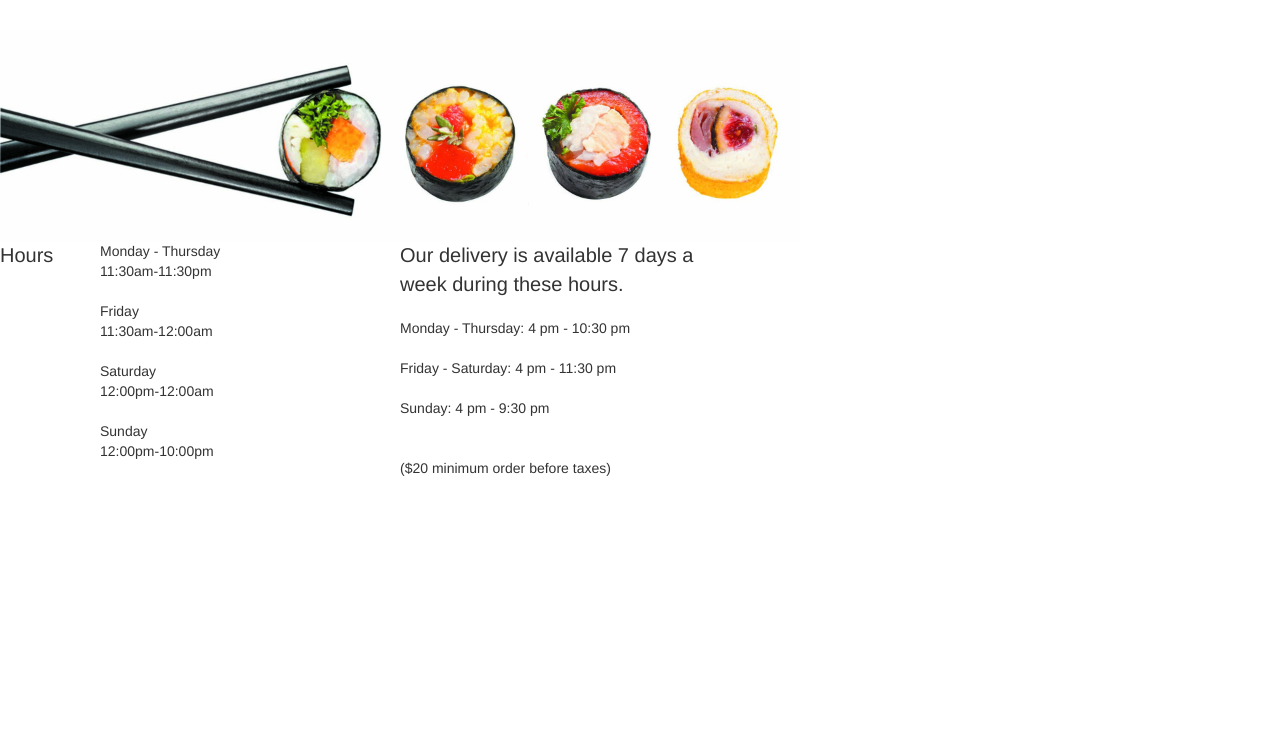
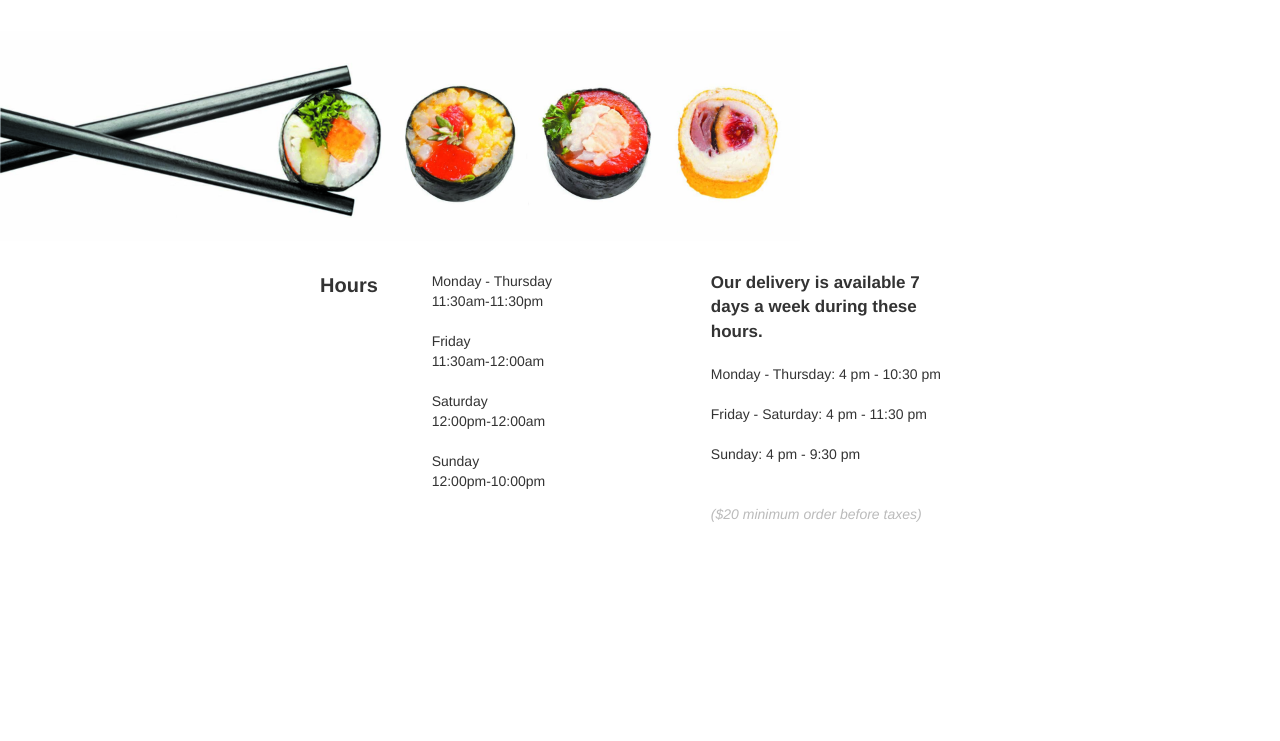
Before and after one commit to yeahjin724/yeahjin724.github.io, a plain HTML site: page about.html in a window 1280 px wide. Shown: the part 59-800 px from the top of the page. Drawn offline with Linux system fonts and the light colour scheme.

Commit message:
Friday/Aug.21

```diff
--- a/about.html
+++ b/about.html
@@ -23,12 +23,12 @@
     				        <span class="icon-bar"></span>
     				        <span class="icon-bar"></span>
        					   </button>
-     				     <a class="navbar-brand" href="#">SUSHI ON BLOOR</a>
+     				     <a class="navbar-brand" href="index.html">SUSHI ON BLOOR</a>
         				</div>
 
         			<div class="collapse navbar-collapse" id="bs-example-navbar-collapse-1">
          			 	<ul class="nav navbar-nav navbar-right">
-    	     			 	<li><a href="sushi.html">HOME</a></li>
+    	     			 	<li><a href="index.html">HOME</a></li>
     	     			 	<li><a href="about.html">ABOUT</a></li>
     	     			 	<li><a href="Menu.html">MENU</a></li>
     			     	</ul>
@@ -36,23 +36,32 @@
     			</div>
     </nav>
 
-
-
     <img class="chopstick" src="images/chopstick.jpg">
 
+    <div class="container">
 
-    <div class="about">
-      <p class="lefthours">Hours</p>
+      <section class="row test">
+          <div class="col-xs-2 box">Hours</div>
 
-      <p class="righthours"> Monday - Thursday <br>11:30am-11:30pm <br><br> Friday <br>11:30am-12:00am <br><br>Saturday <br> 12:00pm-12:00am <br><br> Sunday <br> 12:00pm-10:00pm</p>
+          <div class="col-xs-5 box">Monday - Thursday <br>11:30am-11:30pm <br><br> Friday <br>11:30am-12:00am <br><br>Saturday <br> 12:00pm-12:00am <br><br> Sunday <br> 12:00pm-10:00pm</div>
 
-      <p class="delivery"><span class="large">Our delivery is available 7 days a week during these hours.</span> <br><br> Monday - Thursday: 4 pm - 10:30 pm
-      <br><br>Friday - Saturday: 4 pm - 11:30 pm
-      <br><br>Sunday: 4 pm - 9:30 pm <br><br><br>($20 minimum order before taxes)
+          <div class="col-sm-5 box"> <span class="large"> Our delivery is available 7 days a week during these hours.</span> <br><br> Monday - Thursday: 4 pm - 10:30 pm
+          <br><br>Friday - Saturday: 4 pm - 11:30 pm
+          <br><br>Sunday: 4 pm - 9:30 pm <br><br><br><span class="italic">($20 minimum order before taxes)</span></div>
 
-</p>
+      </section>
+
+   <!--  <div class="about">
+        <p class="lefthours">Hours</p>
+
+        <p class="righthours"> Monday - Thursday <br>11:30am-11:30pm <br><br> Friday <br>11:30am-12:00am <br><br>Saturday <br> 12:00pm-12:00am <br><br> Sunday <br> 12:00pm-10:00pm</p>
+
+        <p class="delivery"><span class="large">Our delivery is available 7 days a week during these hours.</span> <br><br> Monday - Thursday: 4 pm - 10:30 pm
+        <br><br>Friday - Saturday: 4 pm - 11:30 pm
+        <br><br>Sunday: 4 pm - 9:30 pm <br><br><br>($20 minimum order before taxes)
+        </p>
+    </div> -->
     </div>
-
 
 
 
--- a/css/styles.css
+++ b/css/styles.css
@@ -1,51 +1,45 @@
 @font-face {
 	font-family: azedo;
 	src: url(Azedo-Light.otf);
+}
+@font-face {
 	font-family:azedobold;
 	src: url(Azedo-Bold.otf);
 }
+@font-face {
+	font-family: origin_light;
+	src: url(Origin-Light.ttf);
+}
+@font-face {
+	font-family: origin_bold;
+	src: url(Origin-Bold.ttf);
+}
+@font-face {
+	font-family: origin_extrabold;
+	src: url(Origin-ExtraBold.ttf);
+}
+@font-face {
+	font-family: codebold;
+	src: url(CODE_Bold.otf);
+}
+@font-face {
+	font-family: codelight;
+	src: url(CODE_Light.otf);
+}
+@font-face {
+	font-family: avenir;
+	src: url(Avenir.ttc);
+}
+
 
 .quote{
 	position: relative;
 }
 
-/*.mainpic{
-	background-size: 100%;
-	height:703px;
-	background-image: url("../images/main.jpg");
-	background-attachment: cover;
-	background-repeat: no-repeat;
-	margin-top: 50px;*/
-}
-
-
-.about{
-    width: 800px;
-    height: 500px;
-    position: relative;
-    top: 190px;
-    overflow: auto;
-}
-
-.lefthours{
-	float: left;
-	width: 100px;
-	font-size: 20px;
-}
-
-.righthours{
-	float: left;
-	width: 300px;
-}
-
-.delivery{
-	float: left;
-	width: 300px;
-}
-
 .large{
-	font-size: 20px;
-	text-align: right;
+	font-size: 17px;
+	text-align: center;
+	font-weight: bold;
 }
 
 /*.abouttitle{
@@ -55,7 +49,20 @@
 	margin-top: 30px;
 }*/
 
+.test {
+	padding: 30px 250px;
+}
 
+.col-xs-2{
+	font-size: 20px;
+	font-weight: bold;
+}
+
+.italic{
+	font-style: italic;
+/*	text-decoration: underline;*/
+	color:#bbb;
+}
 
 .chopstick{
 	margin-top: 90px;
@@ -65,9 +72,10 @@
 .carousel {
 	margin-top:50px;
 }
+
 .mainquote {
-	font-family: azedo;
-	font-size:80px;
+	font-family: codelight;
+	font-size:75px;
 	color:#fff;
 	position:absolute;
 	top:50%;
@@ -75,10 +83,10 @@
 	text-align: center;
 	width:100%;
 	margin-top:-57px;
+	letter-spacing: 30px;
 }
 
-
 .navbar-brand{
-	font-family: azedo;
-	font-size: 32px;
+	font-family: codelight;
+	font-size: 27px;
 }
```
Also changed, not shown: Menu.html (+2 -2 lines), index.html (+4 -7 lines), css/CODE_Bold.otf (added), css/CODE_Light.otf (added), css/Origin-Bold.ttf (added), css/Origin-ExtraBold.ttf (added), css/Origin-Light.ttf (added), css/Origin-Regular.ttf (added), images/4.jpg (added), 1 other file.
